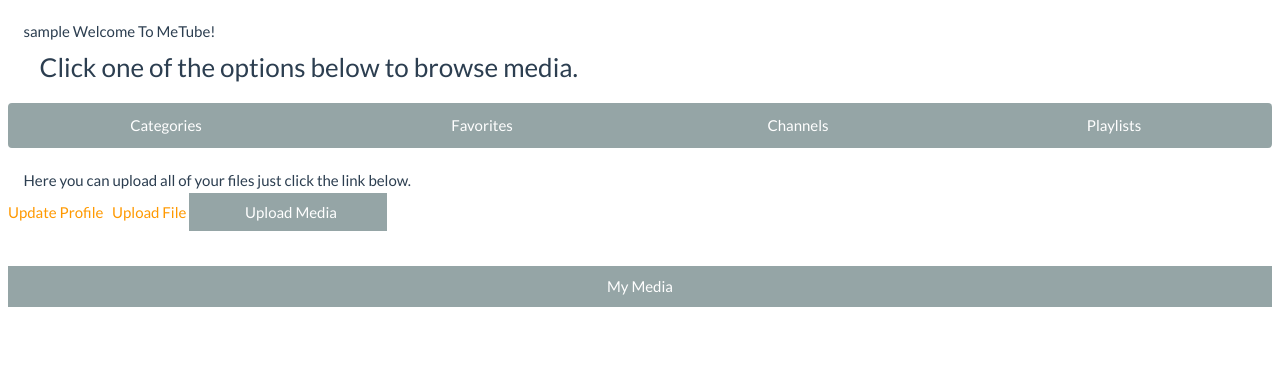
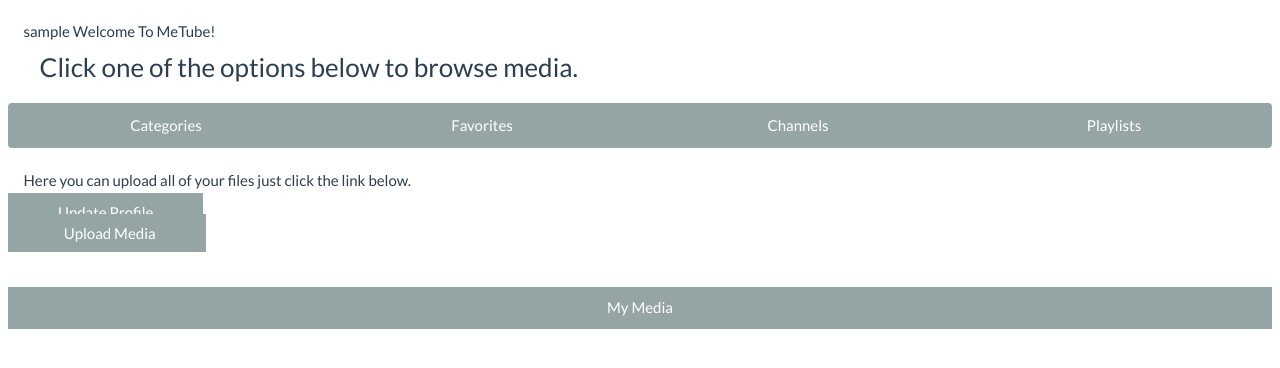
Before and after one commit to levesqu/MeTube, a PHP site: page /browse.php in a window 1280 px wide. Shown: the part 68-436 px from the top of the page. Run offline with PHP 8.4, Linux system fonts and the light colour scheme; the visitor is signed in with stand-in values (Sample User, id 1); data that the repository does not hold is empty.

Commit message:
fixing merge conflicts

```diff
--- a/browse.php
+++ b/browse.php
@@ -68,9 +68,7 @@ function saveDownload(id)
 </div><br>
 
 <p class="text-primary">Here you can upload all of your files just click the link below.</p>
-<a href='profile_update.php'  style="color:#FF9900;">Update Profile</a>
-<a href='media_upload.php'  style="color:#FF9900;"> &nbsp Upload File</a>
-
+<a href='profile_update.php'  style="background-color:#95a5a6; color:#FFFFFF; padding-left:50px; padding-right: 50px; padding-bottom: 10px; padding-top: 10px;">Update Profile</a><br>
 
 <a href='media_upload.php'  style="background-color:#95a5a6; color:#FFFFFF; padding-left:50px; padding-right: 50px; padding-bottom: 10px; padding-top: 10px;"> &nbsp; Upload Media</a>
 
```
